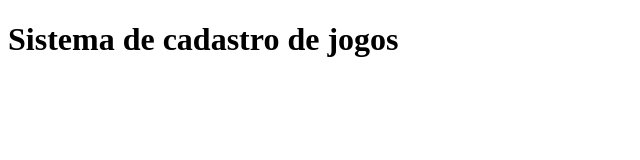
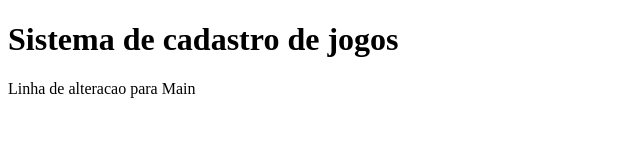
Before and after one commit to ipocampo/sistema_de_cadastro, a plain HTML site: page index.html in a window 1280 px wide. Shown: the whole page, without its empty margins (0-640 px from the left). Drawn offline with Linux system fonts and the light colour scheme.

Commit message:
linha na branch

```diff
--- a/index.html
+++ b/index.html
@@ -8,6 +8,7 @@
 </head>
 <body>
     <h1>Sistema de cadastro de jogos</h1>
+    <p>Linha de alteracao para Main</p>
     <script src="app.js"></script>
 </body>
 </html>
```
